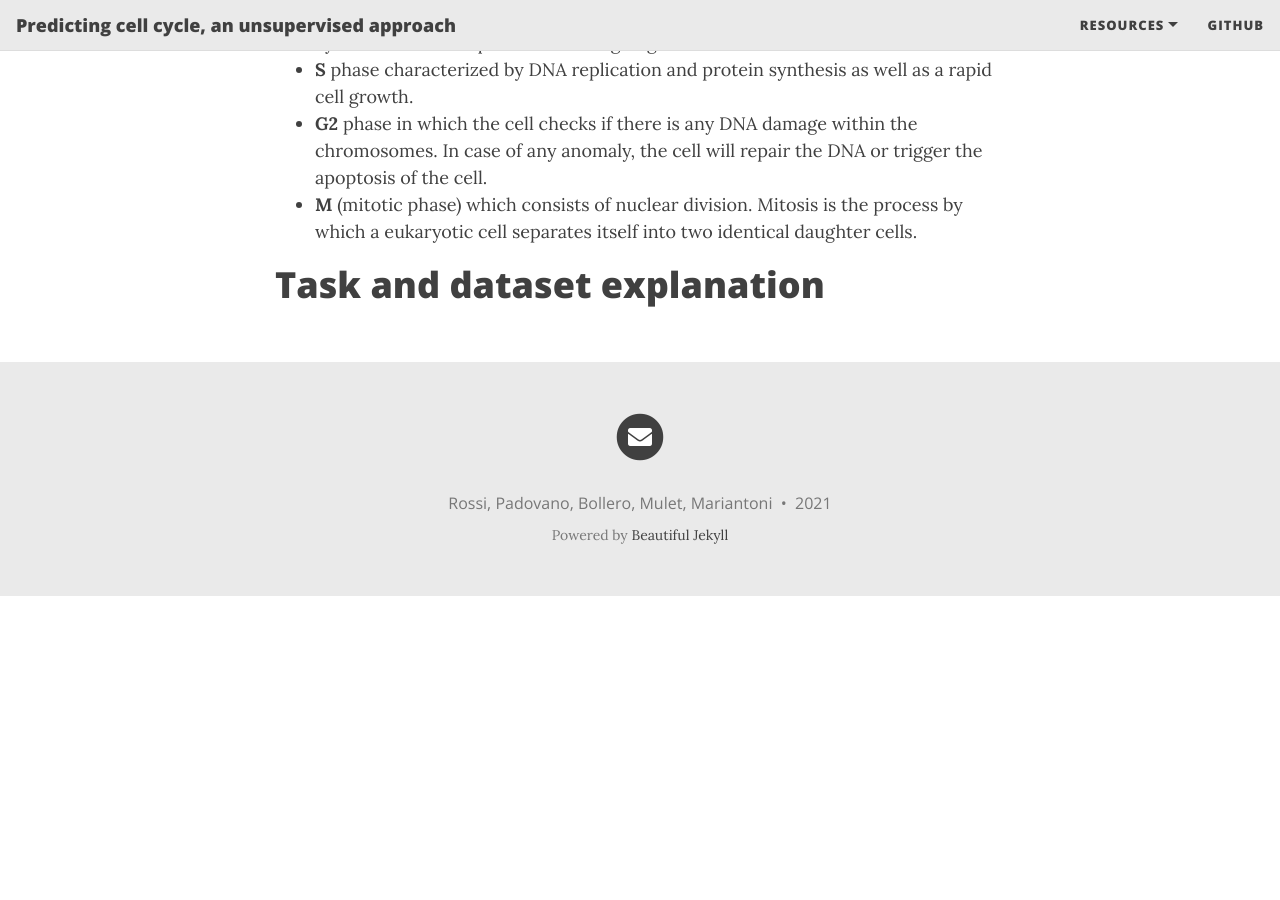
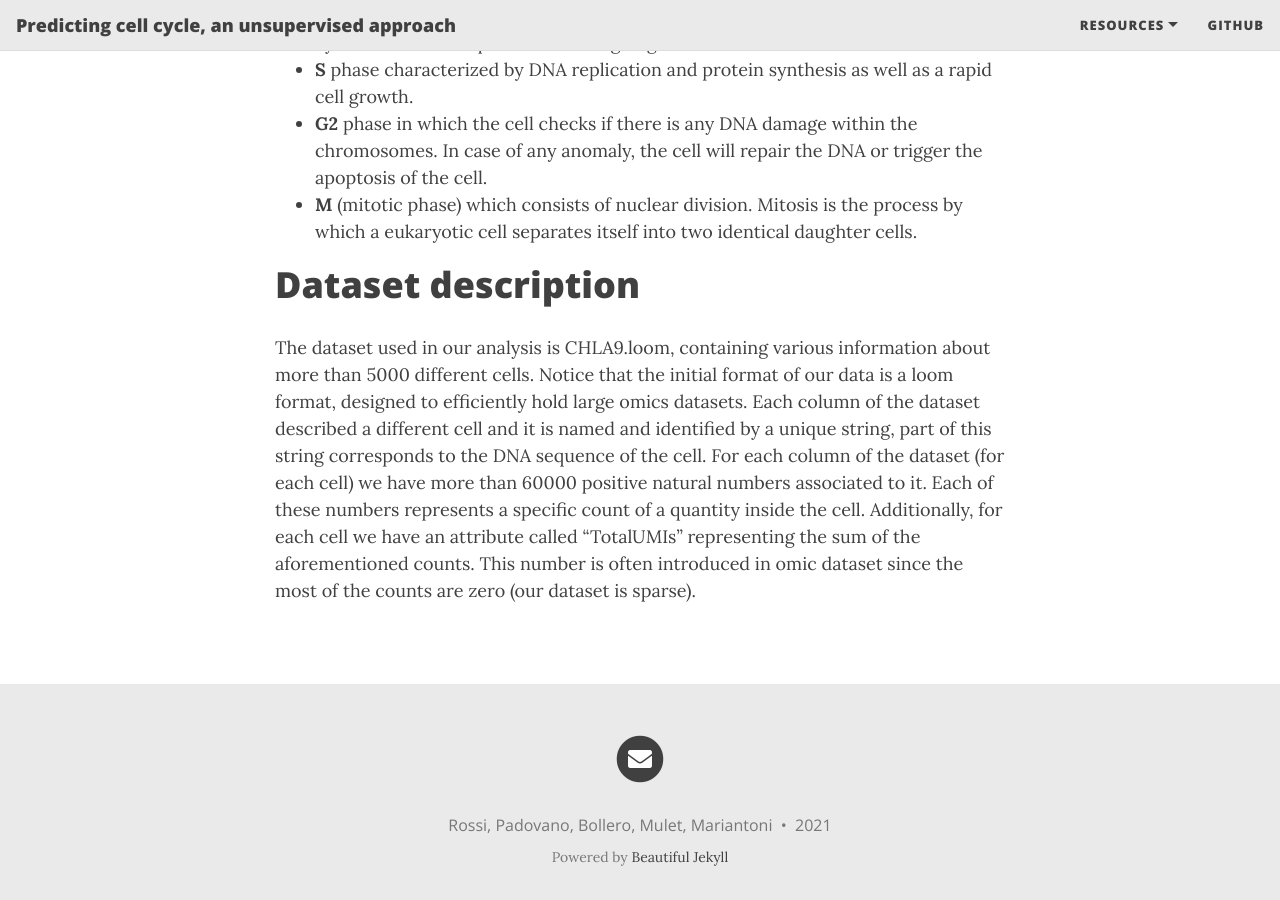
Before and after one commit to lucarossi9/statistical_computation_4, a Jekyll site: the page built from index.md, in a window 1280 px wide and 900 px high, scrolled down 2987 px. Built offline with Jekyll 4.4.1, drawn with Linux system fonts in a browser that asks for light colours; nearby versions of some CDN libraries; the list of posts is cut into pages by our own code; before the commit the page ends 3583 px from its top, so only the background shows below that.

Commit message:
Update index.md

```diff
--- a/index.md
+++ b/index.md
@@ -30,4 +30,6 @@ Cell cycle is the most fundamental biological process underlying the existence a
 * **G2** phase in which the cell checks if there is any DNA damage within the chromosomes. In case of any anomaly, the cell will repair the DNA or trigger the apoptosis of the cell.
 * **M** (mitotic phase) which consists of nuclear division. Mitosis is the process by which a eukaryotic cell separates itself into two identical daughter cells.
 
-# Task and dataset explanation
+# Dataset description
+
+The dataset used in our analysis is CHLA9.loom, containing various information about more than 5000 different cells. Notice that the initial format of our data is a loom format, designed to efficiently hold large omics datasets. Each column of the dataset described a different cell and it is named and identified by a unique string, part of this string corresponds to the DNA sequence of the cell. For each column of the dataset (for each cell) we have more than 60000 positive natural numbers associated to it. Each of these numbers represents a specific count of a quantity inside the cell. Additionally, for each cell we have an attribute called "TotalUMIs" representing the sum of the aforementioned counts. This number is often introduced in omic dataset since the most of the counts are zero (our dataset is sparse).
```
